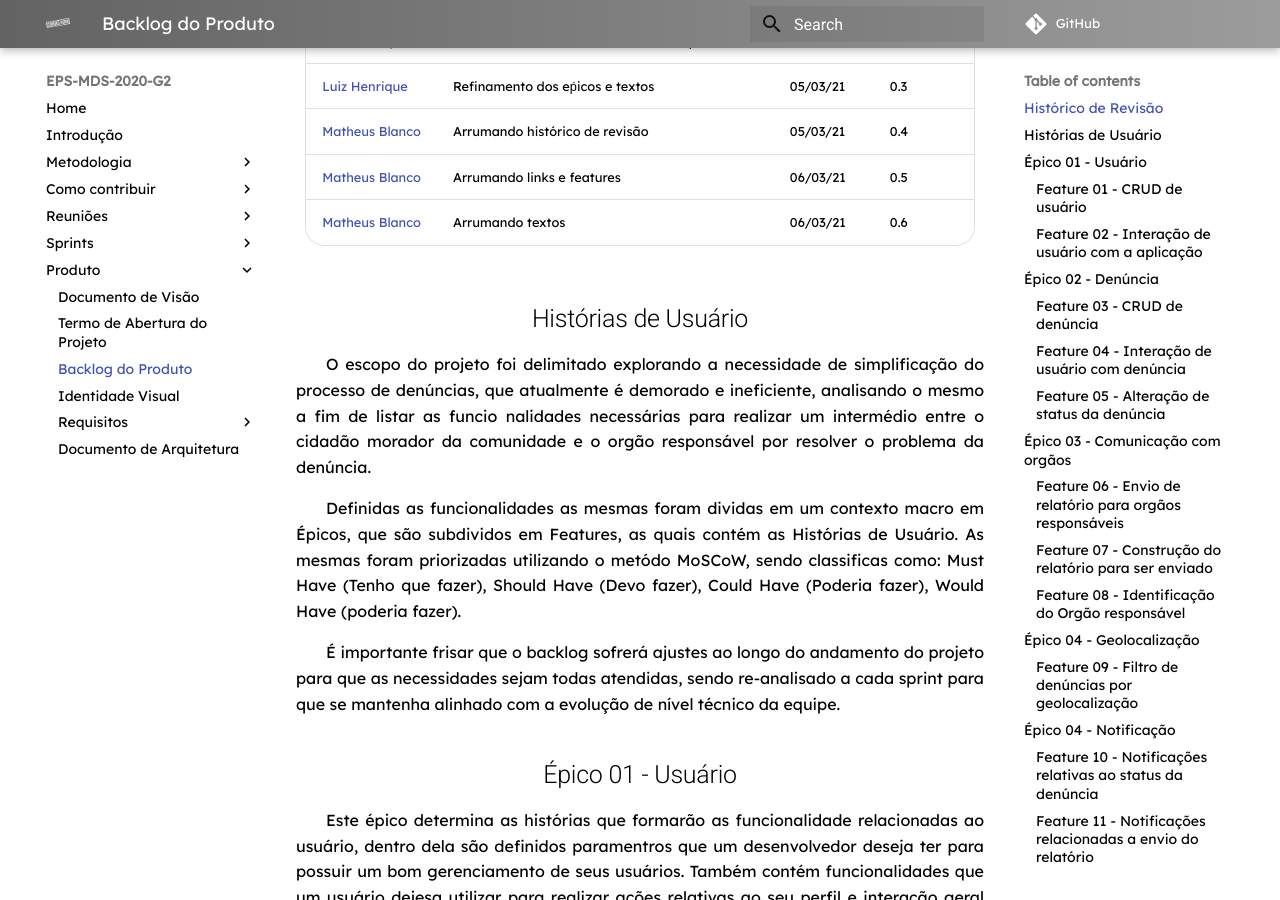
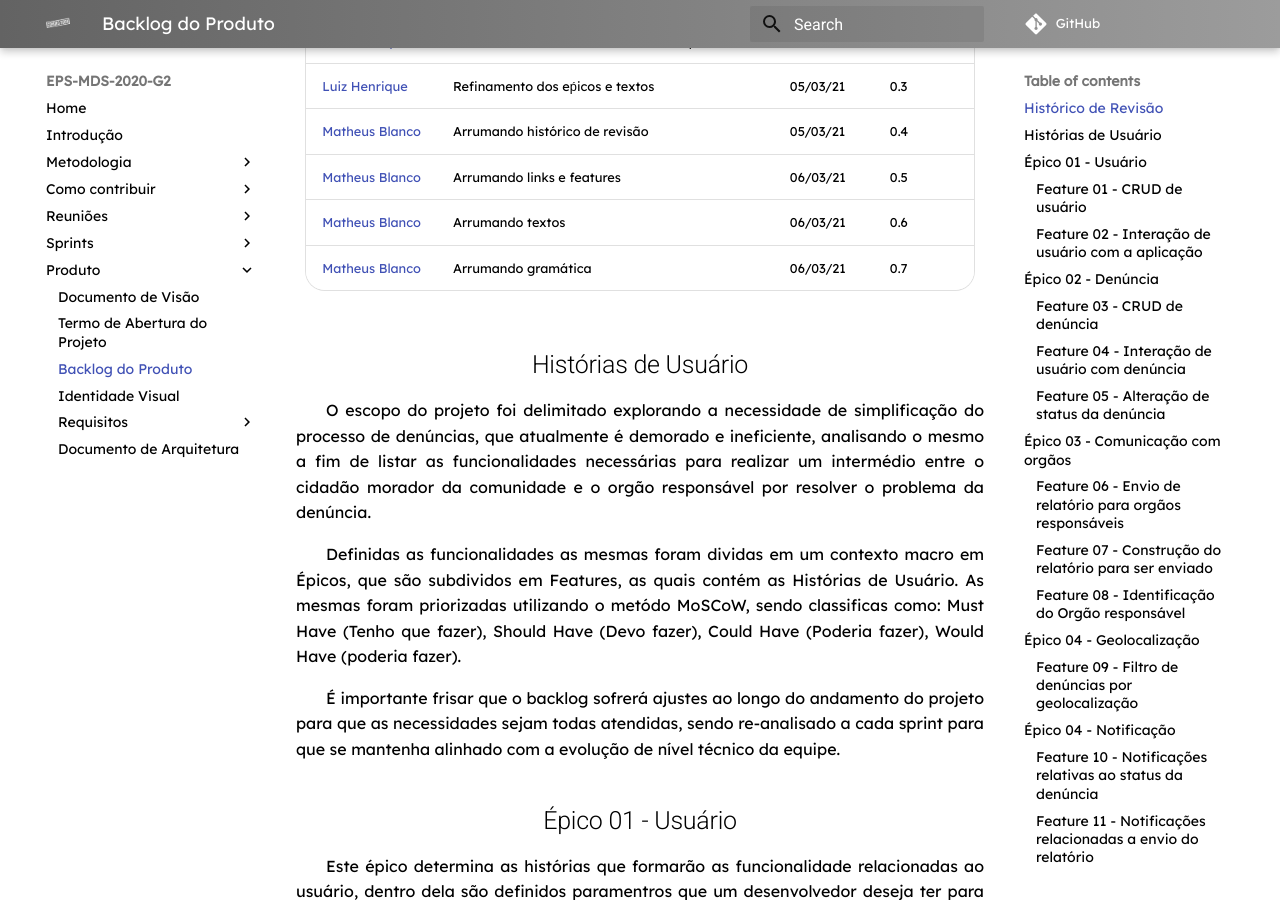
Before and after one commit to fga-eps-mds/2020.2-Eccoar, an MkDocs documentation site: the page built from docs/produto/backlogProduto.md, in a window 1280 px wide and 900 px high, scrolled down 304 px. Built offline with MkDocs 1.6.1 and Material for MkDocs 9.7.7, drawn with Linux system fonts in a browser that asks for light colours; some web fonts are replaced; comment, search, counter and statistics services are not loaded; old or Windows-style settings are respelled for this version of MkDocs; some of the changed text lies outside the part shown.

Commit message:
Fixing final changes

```diff
--- a/docs/produto/backlogProduto.md
+++ b/docs/produto/backlogProduto.md
@@ -9,10 +9,11 @@
 |[Matheus Blanco](https://github.com/MatheusBlanco)|Arrumando histórico de revisão|05/03/21|0.4|
 |[Matheus Blanco](https://github.com/MatheusBlanco)|Arrumando links e features|06/03/21|0.5|
 |[Matheus Blanco](https://github.com/MatheusBlanco)|Arrumando textos|06/03/21|0.6|
+|[Matheus Blanco](https://github.com/MatheusBlanco)|Arrumando gramática|06/03/21|0.7|
 
 ## Histórias de Usuário
 
-O escopo do projeto foi delimitado explorando a necessidade de simplificação do processo de denúncias, que atualmente é demorado e ineficiente, analisando o mesmo a fim de listar as funcio nalidades necessárias para realizar um intermédio entre o cidadão morador da comunidade e o orgão responsável por resolver o problema da denúncia.
+O escopo do projeto foi delimitado explorando a necessidade de simplificação do processo de denúncias, que atualmente é demorado e ineficiente, analisando o mesmo a fim de listar as funcionalidades necessárias para realizar um intermédio entre o cidadão morador da comunidade e o orgão responsável por resolver o problema da denúncia.
 
 Definidas as funcionalidades as mesmas foram dividas em um contexto macro em Épicos, que são subdividos em Features, as quais contém as Histórias de Usuário. As mesmas foram priorizadas utilizando o metódo MoSCoW, sendo classificas como: Must Have (Tenho que fazer), Should Have (Devo fazer), Could Have (Poderia fazer), Would Have (poderia fazer).
 
@@ -97,7 +98,7 @@ Este épico determina as histórias de usuário que formarão as funcionalidades
 
 ## Épico 03 - Comunicação com orgãos
 
-Este épico determina as histórias que formarão as funcionalidades relacionadas a comunicação com orgãos responsaveis, contemplando envio de e-mails para os orgãos responsáveis pela resolução dos problemas, construção do relatório a ser enviado
+Este épico determina as histórias que formarão as funcionalidades relacionadas a comunicação com orgãos responsaveis, contemplando envio de e-mails para os orgãos responsáveis pela resolução dos problemas, construção do relatório a ser enviado.
 
 ### Feature 06 - Envio de relatório para orgãos responsáveis
 
```
Also changed, not shown: other parts of docs/produto/backlogProduto.md (+1 -1 lines).
